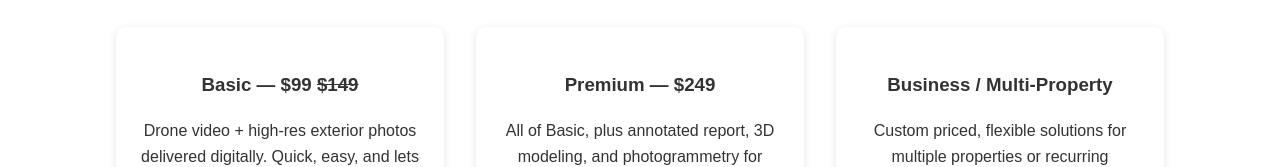
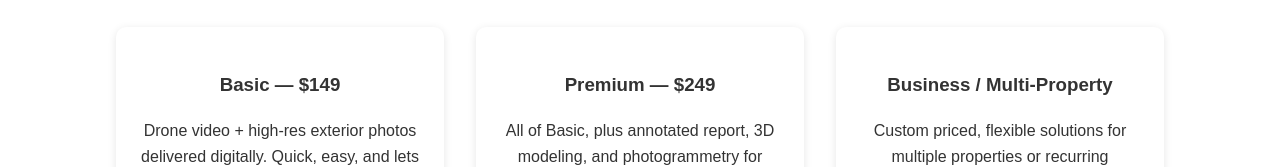
Before and after one commit to khaloodi/drone-inspections-landing, a plain HTML site: page index.html in a window 1280 px wide. Shown: the part 3542-3709 px from the top of the page. Drawn offline with Linux system fonts and the light colour scheme.

Commit message:
pricing update

```diff
--- a/index.html
+++ b/index.html
@@ -105,7 +105,8 @@
   <h2>Packages</h2>
   <div class="packages">
     <div class="package">
-      <h3>Basic — $99 <span style="text-decoration: line-through;">$149</span></h3>
+      <!-- <h3>Basic — $99 <span style="text-decoration: line-through;">$149</span></h3> -->
+      <h3>Basic — $149</h3>
       <p>Drone video + high-res exterior photos delivered digitally. Quick, easy, and lets you see your property from above.</p>
       <!-- <button onclick="document.getElementById('booking').scrollIntoView({behavior:'smooth'})">Book Now</button> -->
       <a href="https://calendly.com/kadad1312/drone-project-scoping"><button>Book Now</button></a>
```
Also changed, not shown: 1 other file.
